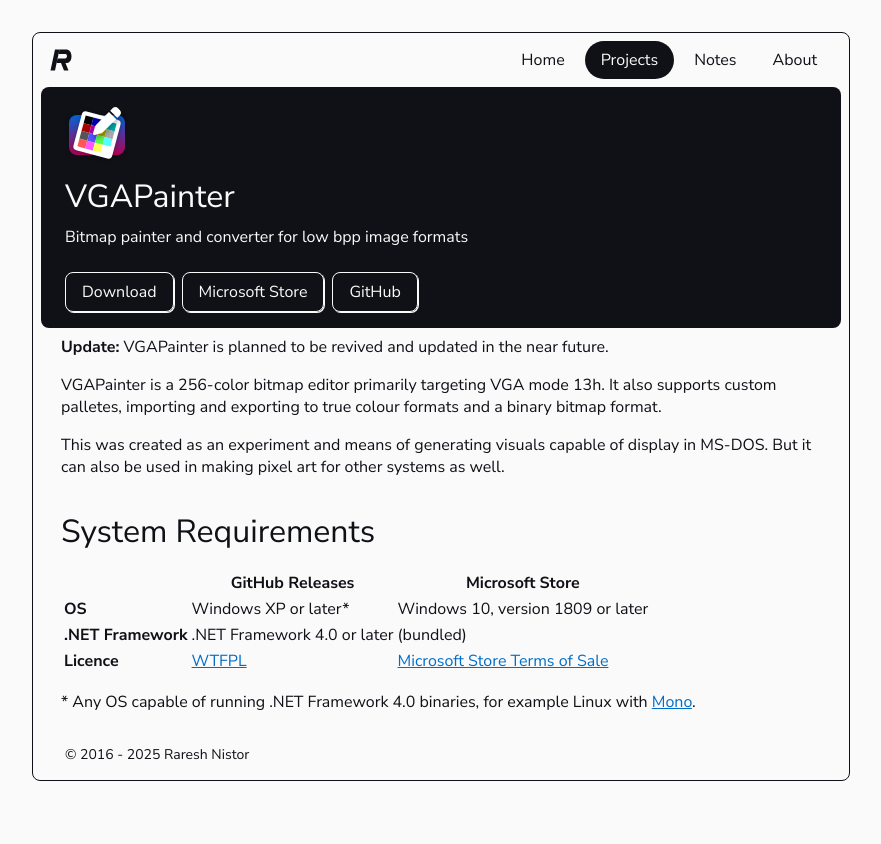
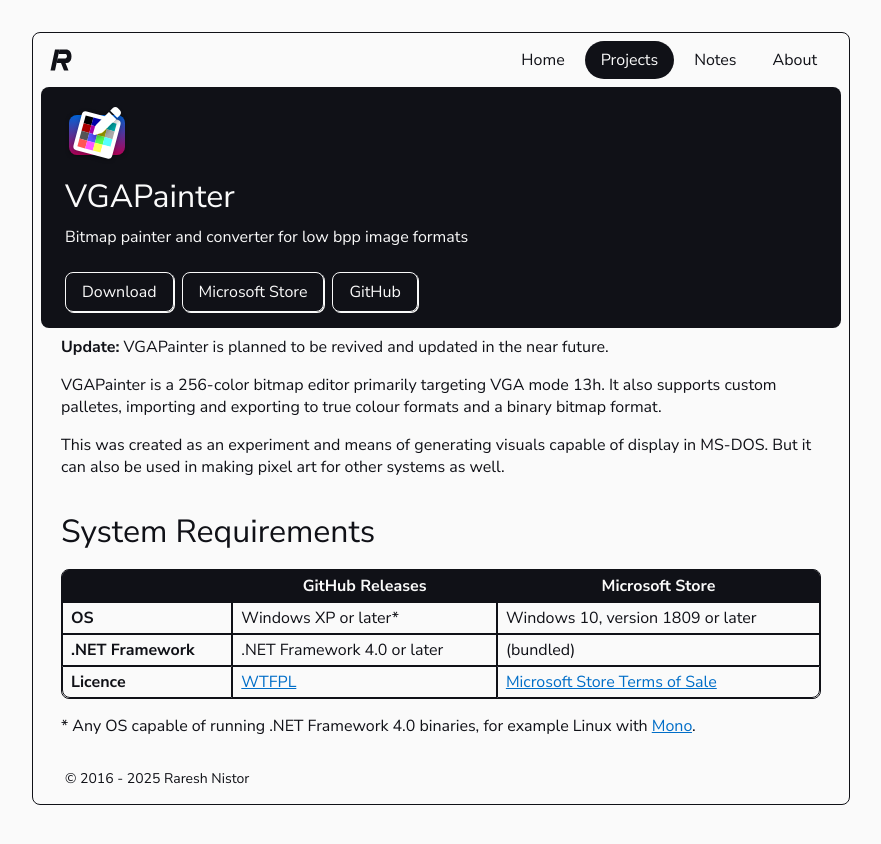
Before and after one commit to itisrazza/razza.io, a Jekyll site: the page built from _projects/vgapainter.md, in a window 1280 px wide. Shown: the top 844 px of the page, without its empty margins (199-1080 px from the left). Built offline with Jekyll 4.4.1, drawn with Linux system fonts in a browser that asks for light colours.

Commit message:
style tweaks: add table, add proj logo size

```diff
--- a/_layouts/project.html
+++ b/_layouts/project.html
@@ -4,23 +4,32 @@
 ---
 
 <header>
-    {% assign logo_path = "/assets/logos/projects/" | append: page.slug | append: ".svg" %}
+  {% assign logo_path = "/assets/logos/projects/" | append: page.slug | append:
+  ".svg" %}
 
-    <img src="{{ logo_path | relative_url }}" alt="" width="64" class="logo">
+  <img
+    src="{{ logo_path | relative_url }}"
+    alt=""
+    width="64"
+    height="64"
+    class="logo"
+  />
   <h1>{{ page.title }}</h1>
   <p class="tagline">{{ page.description }}</p>
 
   {% if page.links %}
   <ul class="header-buttons">
     {% for link in page.links %}
-        <li><a href="{{ link.url }}" target="_blank" class="button">{{ link.label }}</a></li>
+    <li>
+      <a href="{{ link.url }}" target="_blank" class="button"
+        >{{ link.label }}</a
+      >
+    </li>
     {% endfor %}
   </ul>
   {% endif %}
 </header>
 
 <main class="chrome-inset">
-    <article>
-        {{ content }}
-    </article>
+  <article>{{ content }}</article>
 </main>
--- a/_sass/matte/components/index.scss
+++ b/_sass/matte/components/index.scss
@@ -1,3 +1,4 @@
+@use "table";
 @use "navigation";
 @use "header";
 @use "button";
--- /dev/null
+++ b/_sass/matte/components/table.scss
@@ -0,0 +1,65 @@
+// we're overriding the table element itself, but on the off-chance some
+// external component overrides it, we should be able to disable it
+*:not(.table-disable-style) {
+  table {
+    border-radius: 0.5rem;
+    border: 1px solid var(--colour-background-swap);
+    border-spacing: 0;
+    overflow: hidden;
+    width: 100%;
+
+    th,
+    td {
+      padding: 0.25em 0.5em;
+      border: 1px solid var(--colour-background-swap);
+    }
+
+    th {
+      background-color: var(--colour-background-swap);
+      color: var(--colour-foreground-swap);
+    }
+
+    tbody {
+      tr:first-child {
+        th,
+        td {
+          &:first-child {
+            border-top-left-radius: 0.5rem;
+          }
+
+          &:last-child {
+            border-top-right-radius: 0.5rem;
+          }
+        }
+      }
+
+      tr:last-child {
+        th,
+        td {
+          &:first-child {
+            border-bottom-left-radius: 0.5rem;
+          }
+
+          &:last-child {
+            border-bottom-right-radius: 0.5rem;
+          }
+        }
+      }
+    }
+
+    thead ~ tbody {
+      tr:first-child {
+        th,
+        td {
+          &:first-child {
+            border-top-left-radius: 0rem;
+          }
+
+          &:last-child {
+            border-top-right-radius: 0rem;
+          }
+        }
+      }
+    }
+  }
+}
```
Lines whose indentation alone changed are shown as unchanged.
